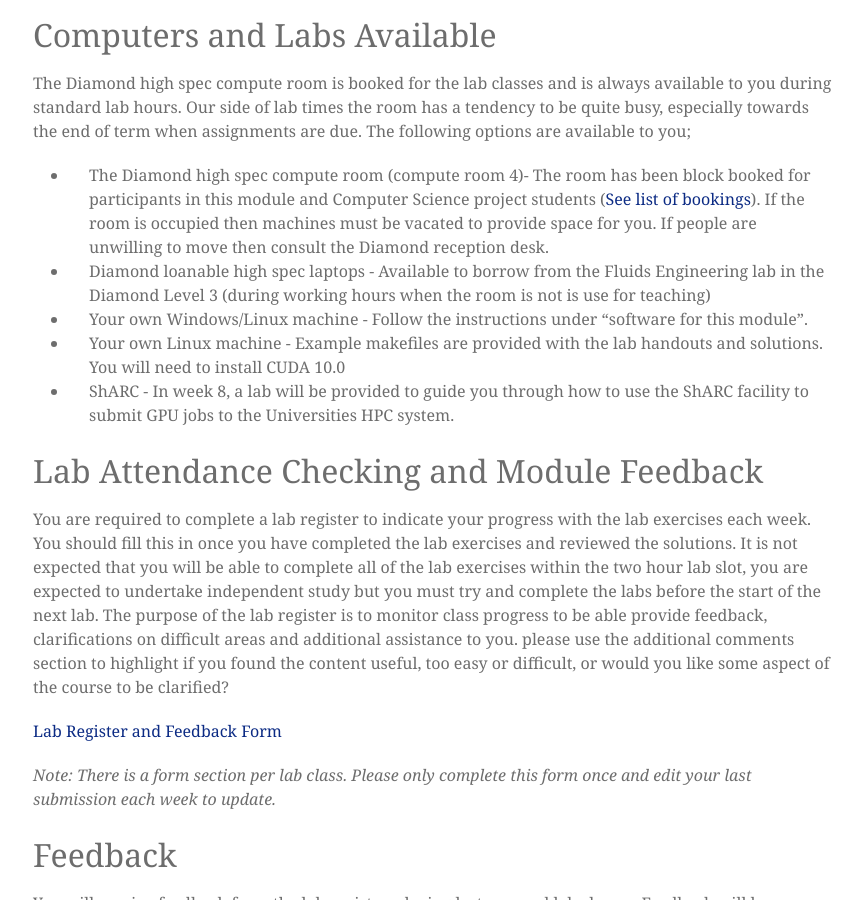
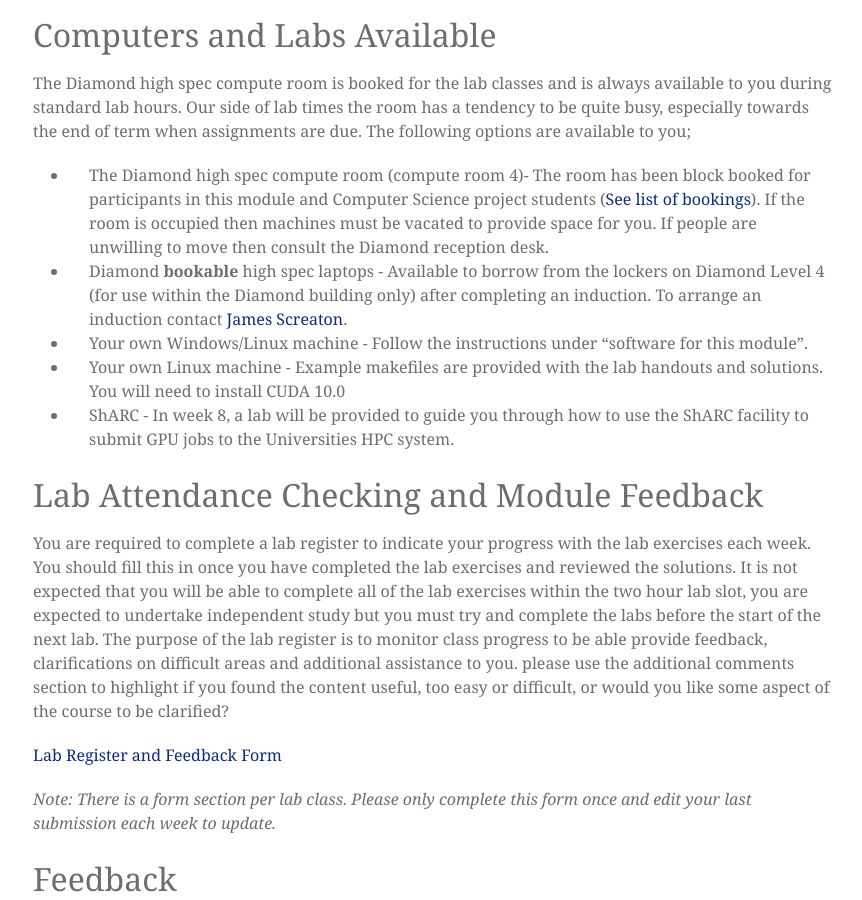
Before and after one commit to mondus/mondus.github.io, a Jekyll site: the page built from teaching/COM4521/index.md, in a window 1280 px wide and 900 px high, scrolled down 1351 px. Shown: the whole window, without its empty margins (207-1069 px from the left). Built offline with Jekyll 4.4.1, drawn with Linux system fonts in a browser that asks for light colours; nearby versions of some CDN libraries; some web fonts are replaced.

Commit message:
Update index.md

```diff
--- a/teaching/COM4521/index.md
+++ b/teaching/COM4521/index.md
@@ -36,7 +36,7 @@ If you want to complete the exercises in Linux then example Makefiles will be pr
 The Diamond high spec compute room is booked for the lab classes and is always available to you during standard lab hours. Our side of lab times the room has a tendency to be quite busy, especially towards the end of term when assignments are due. The following options are available to you;
 
 * The Diamond high spec compute room (compute room 4)- The room has been block booked for participants in this module and Computer Science project students ([See list of bookings](https://docs.google.com/spreadsheets/d/1sIeNWsJgY_ylXT-yW1qtv2bP8zkr_zE0L5lOb30ZTMs/edit?usp=sharing)). If the room is occupied then machines must be  vacated to provide space for you. If people are unwilling to move then consult the Diamond reception desk.
-* Diamond loanable high spec laptops - Available to borrow from the Fluids Engineering lab in the Diamond Level 3 (during working hours when the room is not is use for teaching)
+* Diamond **bookable** high spec laptops - Available to borrow from the lockers on Diamond Level 4 (for use within the Diamond building only) after completing an induction. To arrange an induction contact [James Screaton](mailto:j.screaton@sheffield.ac.uk).
 * Your own Windows/Linux machine - Follow the instructions under "software for this module".
 * Your own Linux machine - Example makefiles are provided with the lab handouts and solutions. You will need to install CUDA 10.0
 * ShARC - In week 8, a lab will be provided to guide you through how to use the ShARC facility to submit GPU jobs to the Universities HPC system.
```
